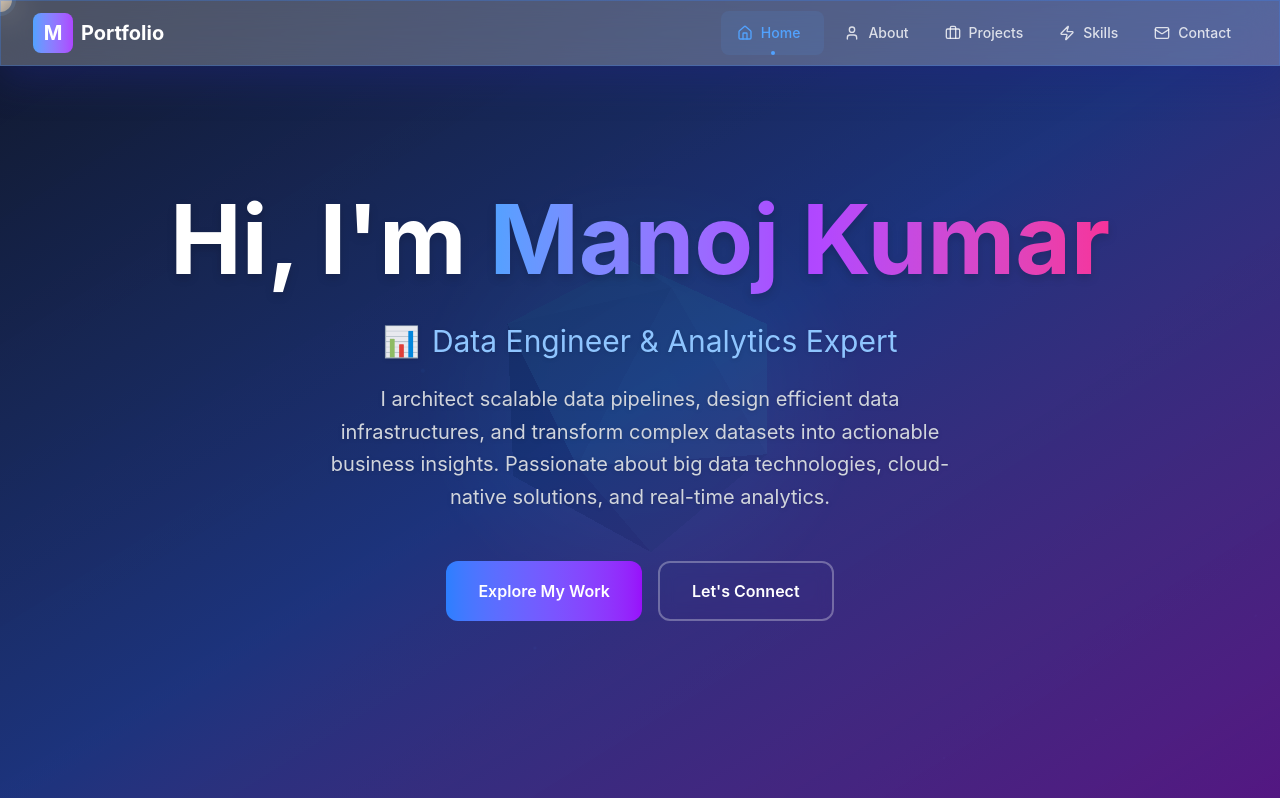
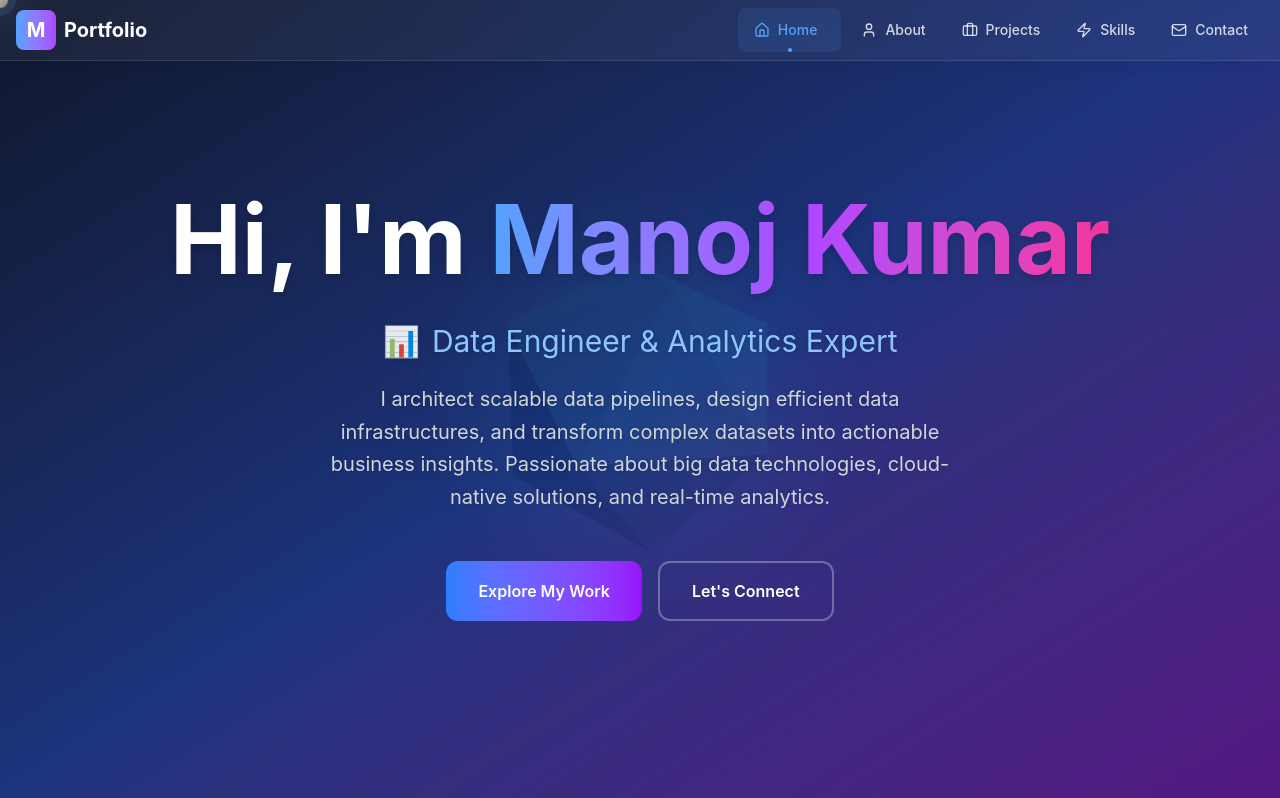
Before and after one commit to manojkumartechie/dataengineer_portfolio, a Next.js app: page / in a window 1280 px wide. Shown: the top 798 px of the page. Built offline with nearby package versions, Linux system fonts and the light colour scheme.

Commit message:
Update navbar with subtle glassmorphism effect and reduce white flash

```diff
--- a/src/app/components/AdvancedNavigation.tsx
+++ b/src/app/components/AdvancedNavigation.tsx
@@ -138,11 +138,18 @@ const AdvancedNavigation = memo(function AdvancedNavigation({ activeSection, scr
   return (
     <nav
       ref={navRef}
-      className="fixed top-0 w-full z-50 glass-card border-b border-white/10"
-      style={{ backdropFilter: 'blur(16px)' }}
+      className="
+      fixed top-0 left-0 w-full z-50
+      bg-white/5 dark:bg-zinc-900/10
+      backdrop-blur-md
+      border-b border-white/10 dark:border-zinc-300/10
+      shadow-[0_2px_16px_rgba(0,0,0,0.04)]
+      transition-all duration-300
+      supports-[backdrop-filter]:bg-white/5
+      supports-[backdrop-filter]:backdrop-blur-md
+    "
     >
-      <div className="max-w-7xl mx-auto px-4 sm:px-6 lg:px-8">
-        <div className="flex justify-between items-center h-16">
+      <div className="max-w-7xl mx-auto px-4 py-2 flex items-center justify-between">
         {/* Logo */}
         <div className="text-xl font-bold text-white flex items-center space-x-2">
           <div className="w-8 h-8 sm:w-10 sm:h-10 bg-gradient-to-r from-blue-400 to-purple-500 rounded-lg flex items-center justify-center">
@@ -206,7 +213,6 @@ const AdvancedNavigation = memo(function AdvancedNavigation({ activeSection, scr
           ))}
         </div>
       </div>
-      </div>
     </nav>
   );
 });
```
Lines whose indentation alone changed are shown as unchanged.
